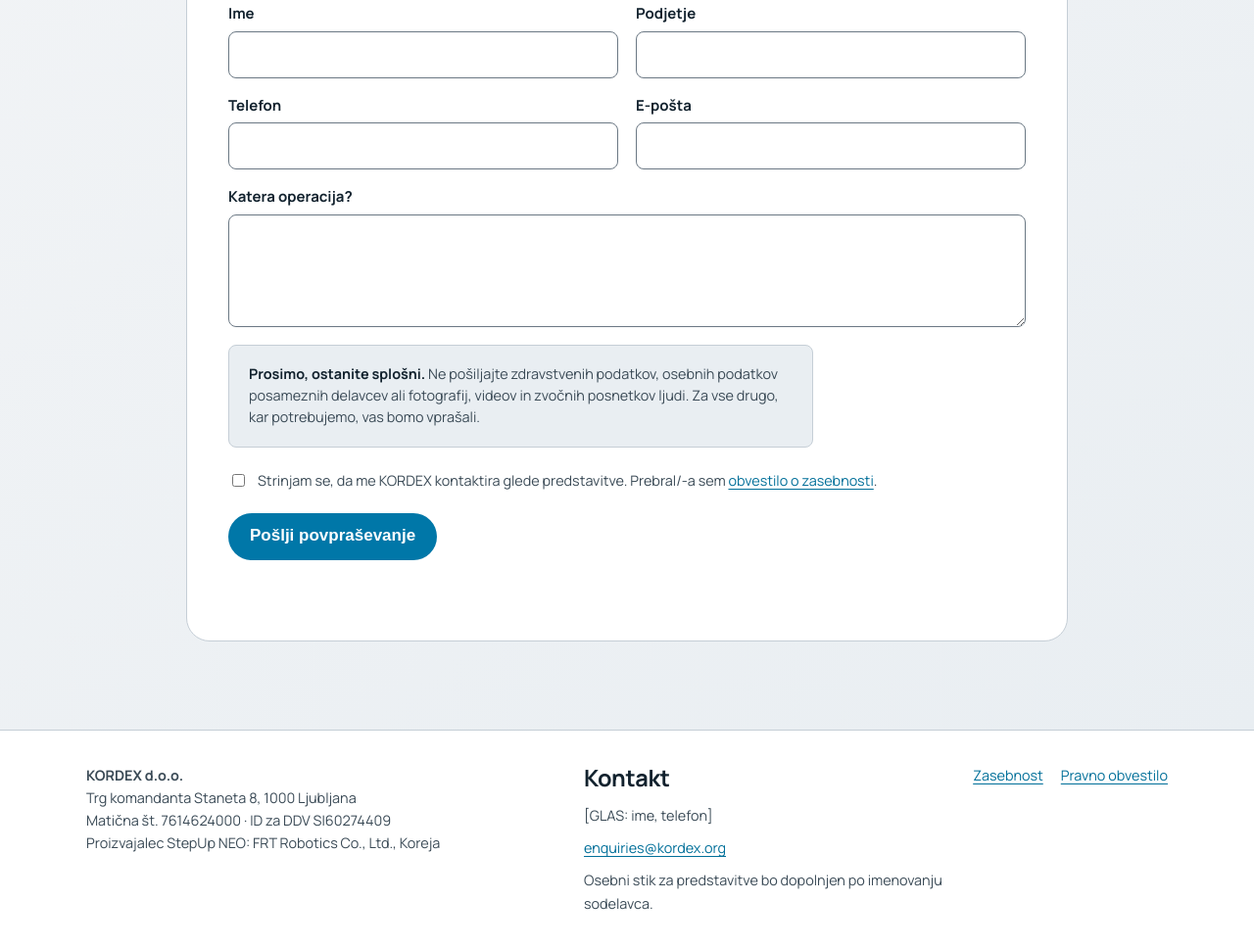
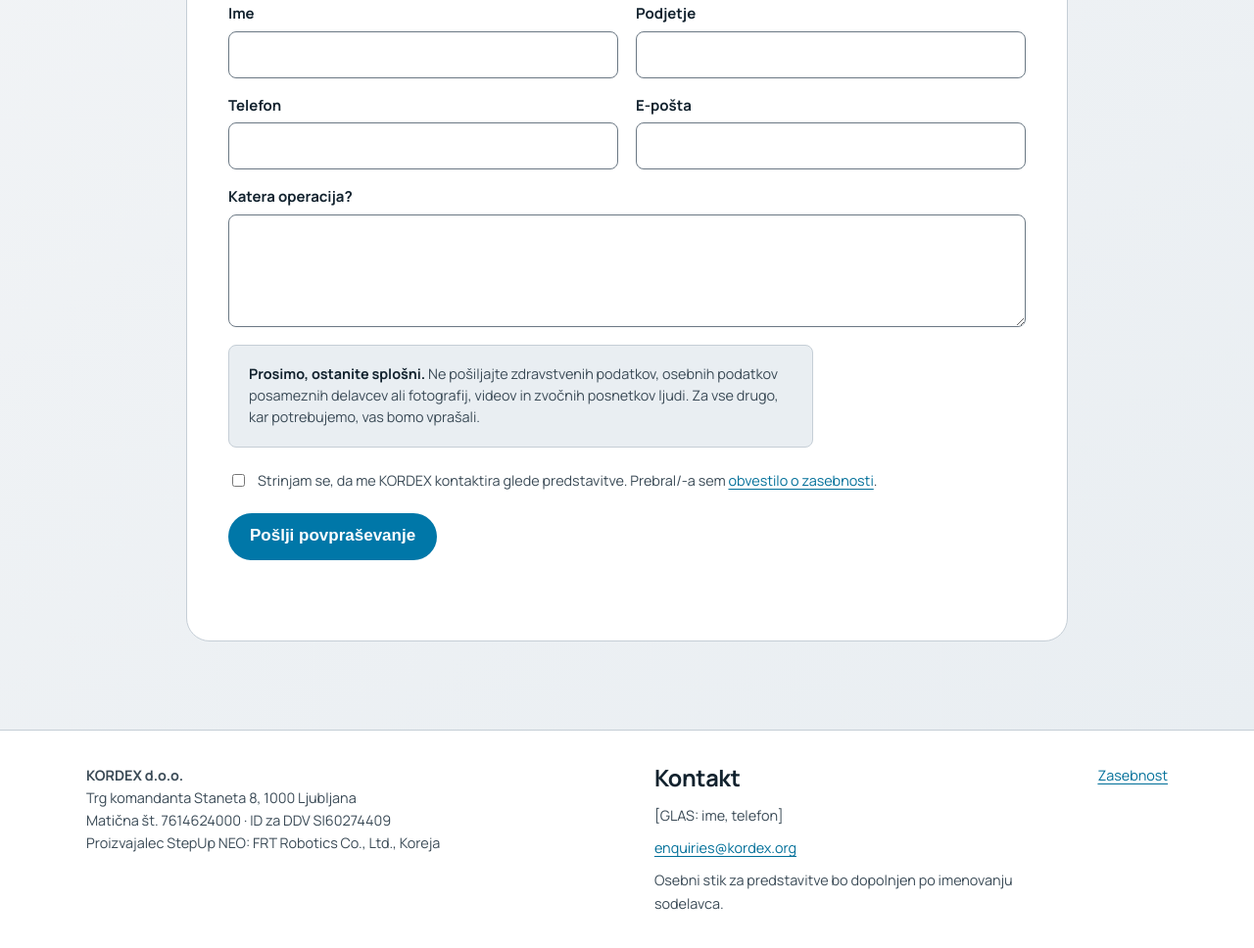
Before and after one commit to Kordex-tech/kordex-landing, a website: page landing-sl/index.html in a window 1280 px wide. Shown: the part 8756-9724 px from the top of the page at 98% size. Drawn offline with Linux system fonts and the light colour scheme.

Commit message:
Remove empty legal notice footer link

```diff
--- a/landing-sl/index.html
+++ b/landing-sl/index.html
@@ -188,6 +188,6 @@
     </section>
   </main>
   <!-- source: ZADANIE_CODEX_LANDING_SL_v1.md, section 4.12 (company details and producer). -->
-  <footer class="landing-footer" id="pravno"><div class="wrap footer-grid"><div><strong>KORDEX d.o.o.</strong><br>Trg komandanta Staneta 8, 1000 Ljubljana<br>Matična št. 7614624000 · ID za DDV SI60274409<br>Proizvajalec StepUp NEO: FRT Robotics Co., Ltd., Koreja</div><div class="footer-contact"><h3>Kontakt</h3><p>[GLAS: ime, telefon]</p><p><a href="mailto:enquiries@kordex.org">enquiries@kordex.org</a></p><p data-draft="sl">Osebni stik za predstavitve bo dopolnjen po imenovanju sodelavca.</p></div><nav class="footer-links" aria-label="Pravne informacije"><a href="privacy/">Zasebnost</a><a href="#pravno">Pravno obvestilo</a></nav></div></footer>
+  <footer class="landing-footer"><div class="wrap footer-grid"><div><strong>KORDEX d.o.o.</strong><br>Trg komandanta Staneta 8, 1000 Ljubljana<br>Matična št. 7614624000 · ID za DDV SI60274409<br>Proizvajalec StepUp NEO: FRT Robotics Co., Ltd., Koreja</div><div class="footer-contact"><h3>Kontakt</h3><p>[GLAS: ime, telefon]</p><p><a href="mailto:enquiries@kordex.org">enquiries@kordex.org</a></p><p data-draft="sl">Osebni stik za predstavitve bo dopolnjen po imenovanju sodelavca.</p></div><nav class="footer-links" aria-label="Pravne informacije"><a href="privacy/">Zasebnost</a></nav></div></footer>
 </body>
 </html>
```
